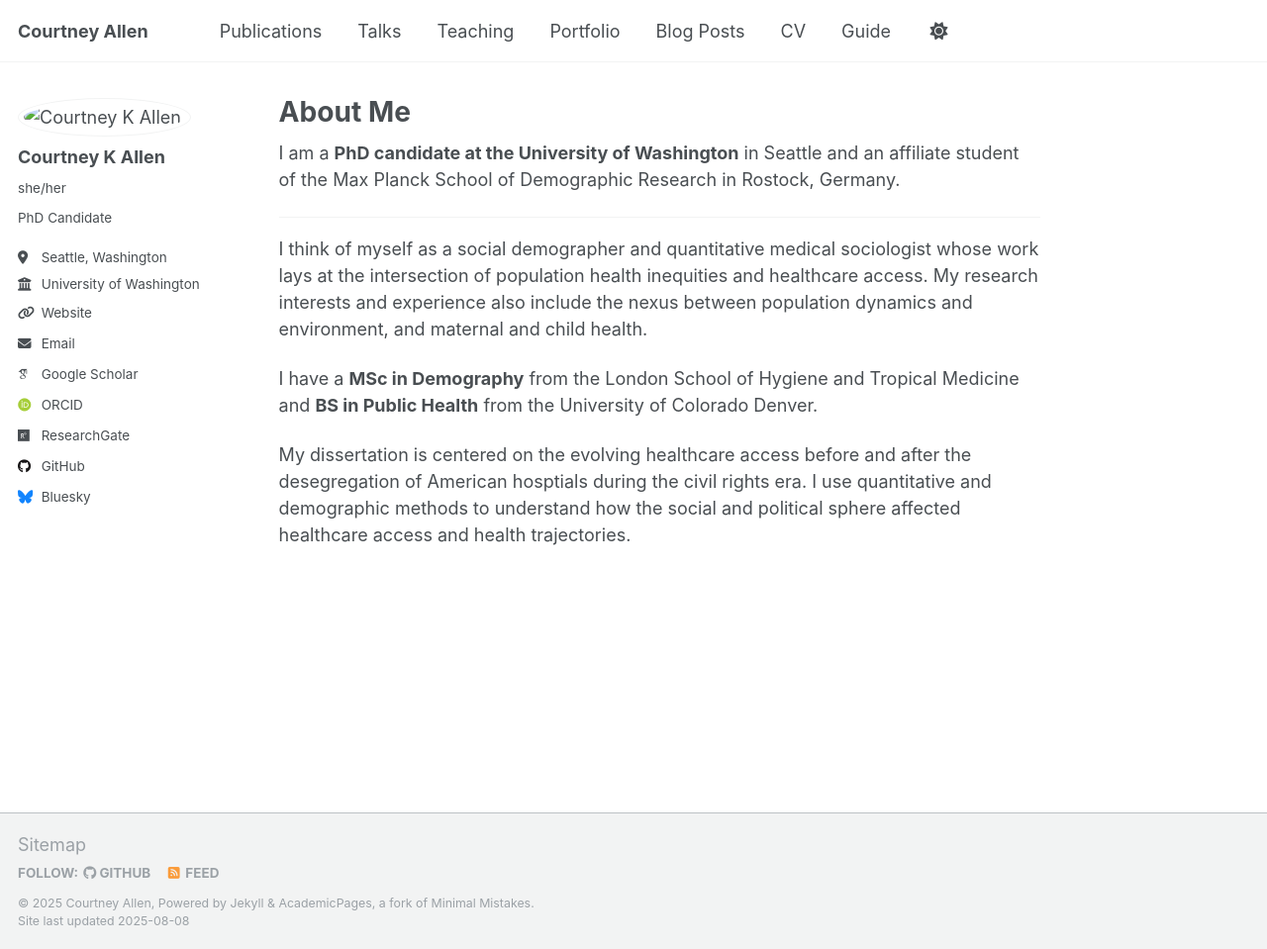
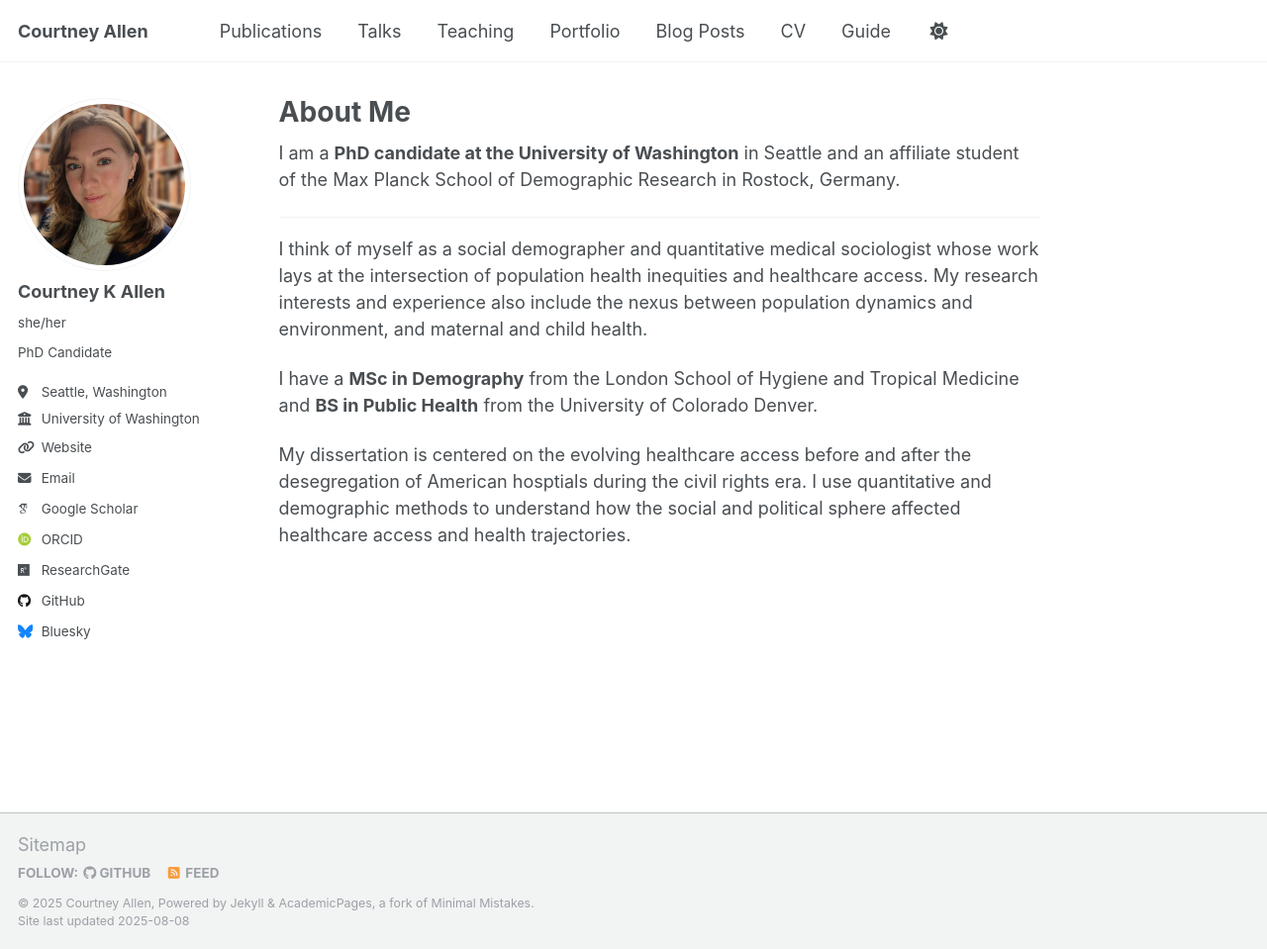
Before and after one commit to courtneykirsten/test-page, a Jekyll site: the page built from _pages/about.md, in a window 1280 px wide and 959 px high. Shown: the whole window at 99% size. Built offline with Jekyll 4.4.1, drawn with Linux system fonts in a browser that asks for light colours; some web fonts are replaced.

Commit message:
Update _config.yml

```diff
--- a/_config.yml
+++ b/_config.yml
@@ -22,7 +22,7 @@ repository               : "courtneykirsten.github.io"
 #               Additional customization can be done by editing /_includes/author-profile.html
 author:
   # Biographic information
-  avatar           : "/images/headshot.jpg"
+  avatar           : "headshot.jpg"
   name             : "Courtney K Allen"
   pronouns         : "she/her"
   bio              : "PhD Candidate"
```
